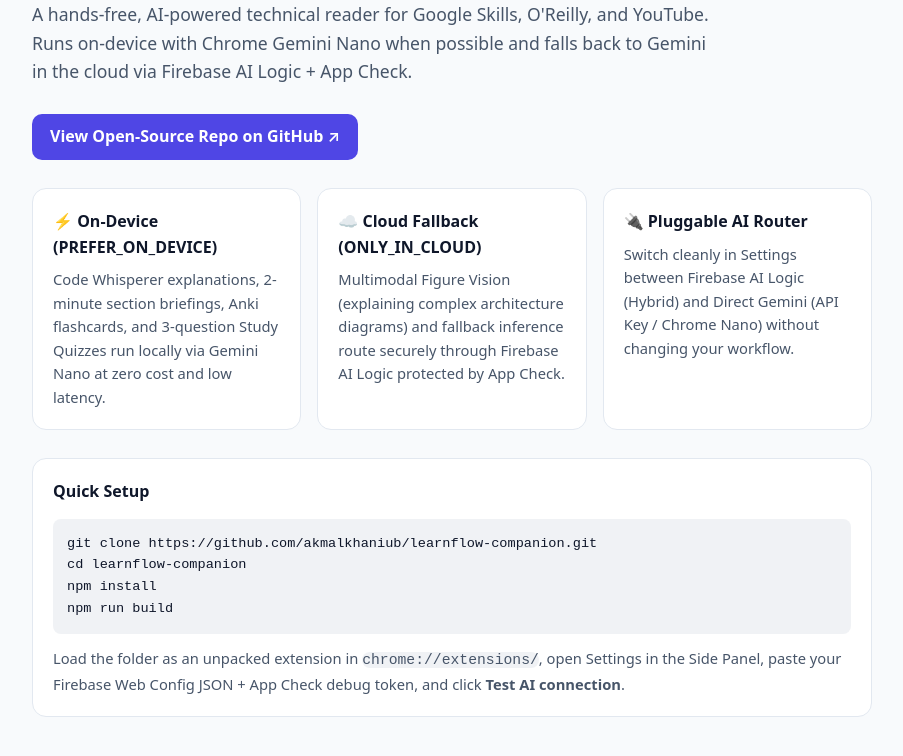
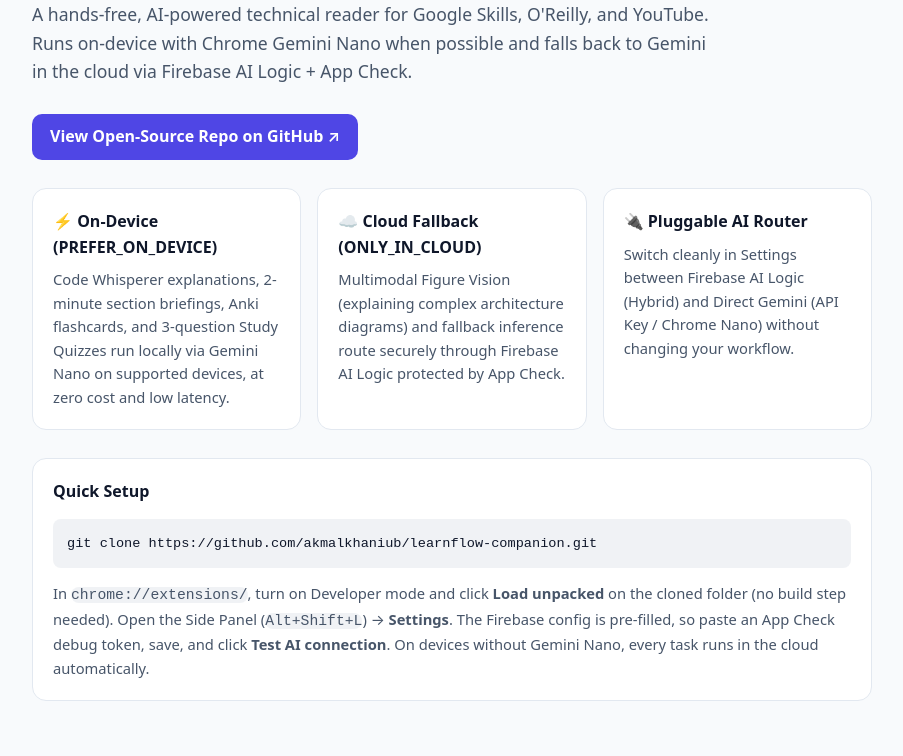
Before and after one commit to akmalkhaniub/learnflow-companion, a browser extension: page public/index.html in a window 1280 px wide. Shown: the part 162-918 px from the top of the page, without its empty margins (188-1091 px from the left). Drawn offline with Linux system fonts and the light colour scheme.

Commit message:
docs(landing): match quick setup to README and qualify on-device claim
The landing page told users to run npm install and then load the repo
folder, which Chrome rejects because of node_modules. Point to Load
unpacked on the cloned folder with the pre-filled Firebase config and an
App Check debug token, and note Gemini Nano runs only on supported devices.

Co-Authored-By: Claude Opus 5.5 <noreply@anthropic.com>

```diff
--- a/public/index.html
+++ b/public/index.html
@@ -34,7 +34,7 @@
     <div class="grid">
       <div class="card">
         <h3>⚡ On-Device (PREFER_ON_DEVICE)</h3>
-        <p>Code Whisperer explanations, 2-minute section briefings, Anki flashcards, and 3-question Study Quizzes run locally via Gemini Nano at zero cost and low latency.</p>
+        <p>Code Whisperer explanations, 2-minute section briefings, Anki flashcards, and 3-question Study Quizzes run locally via Gemini Nano on supported devices, at zero cost and low latency.</p>
       </div>
       <div class="card">
         <h3>☁️ Cloud Fallback (ONLY_IN_CLOUD)</h3>
@@ -48,11 +48,8 @@
 
     <div class="card">
       <h3>Quick Setup</h3>
-      <pre>git clone https://github.com/akmalkhaniub/learnflow-companion.git
-cd learnflow-companion
-npm install
-npm run build</pre>
-      <p>Load the folder as an unpacked extension in <code>chrome://extensions/</code>, open Settings in the Side Panel, paste your Firebase Web Config JSON + App Check debug token, and click <strong>Test AI connection</strong>.</p>
+      <pre>git clone https://github.com/akmalkhaniub/learnflow-companion.git</pre>
+      <p>In <code>chrome://extensions/</code>, turn on Developer mode and click <strong>Load unpacked</strong> on the cloned folder (no build step needed). Open the Side Panel (<code>Alt+Shift+L</code>) → <strong>Settings</strong>. The Firebase config is pre-filled, so paste an App Check debug token, save, and click <strong>Test AI connection</strong>. On devices without Gemini Nano, every task runs in the cloud automatically.</p>
     </div>
   </main>
 </body>
```
